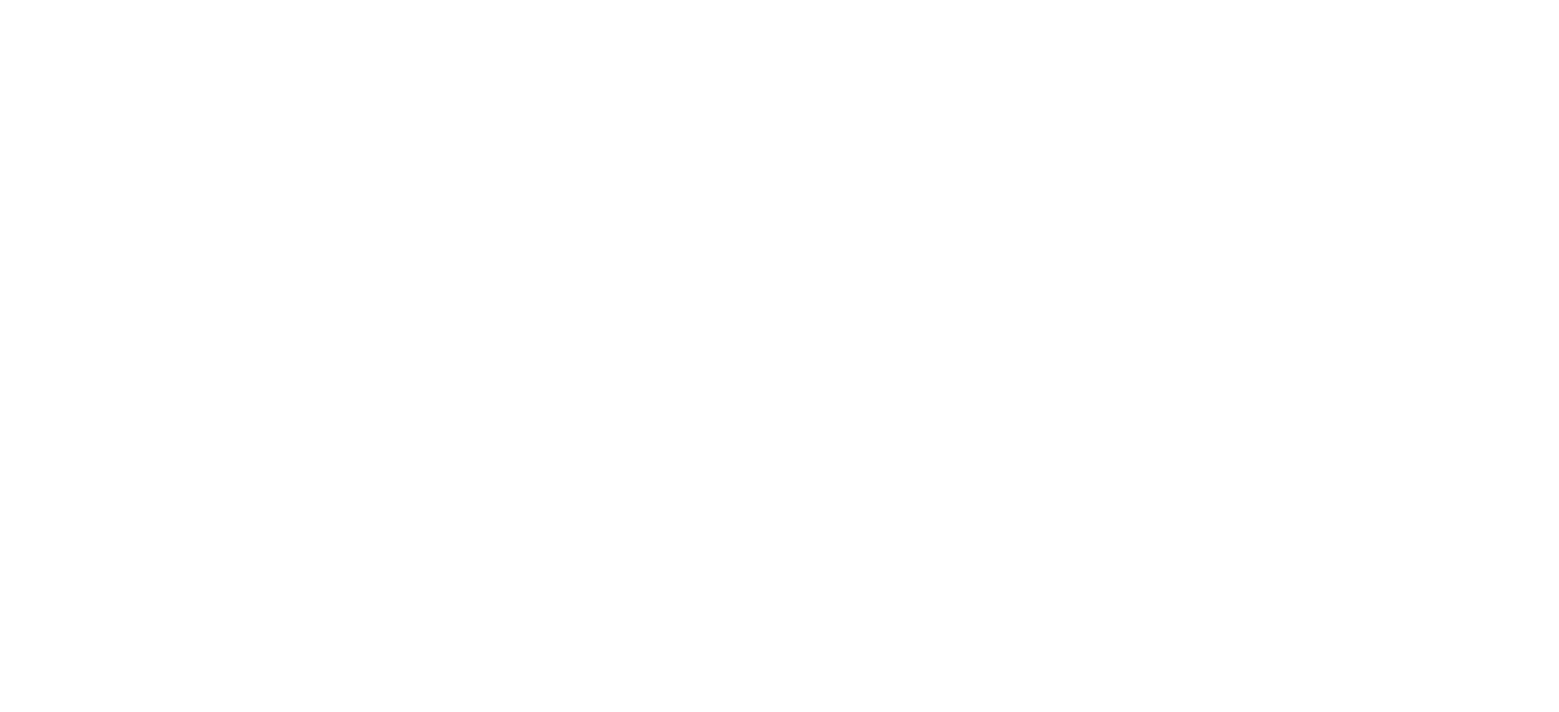
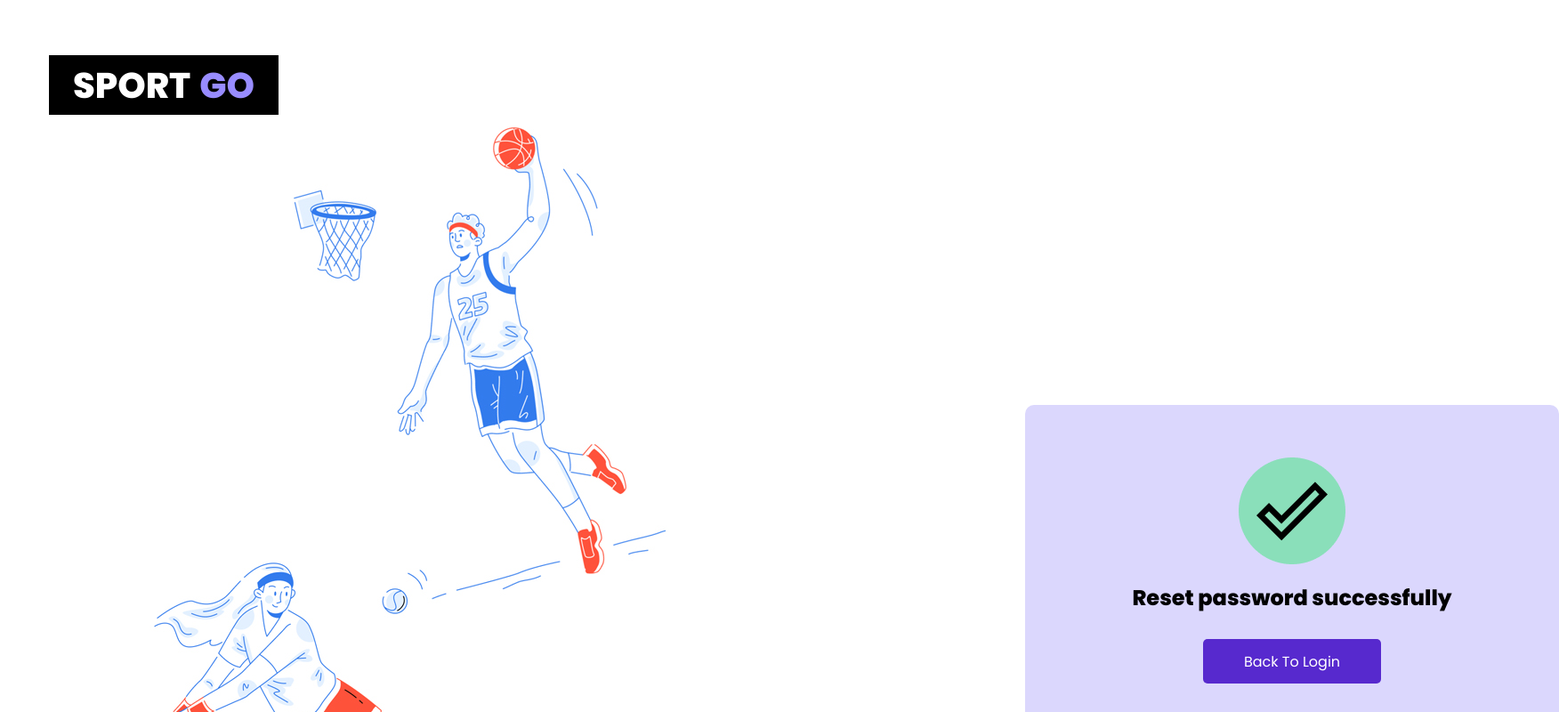
Before and after one commit to CUSportGo/sport-go-frontend, a React (Create React App) app: page /resetsuc in a window 1280 px wide. Before the commit this address had no page. Shown: the top 800 px of the page at 89% size, 1752 px wide, since content can reach past the window. Built offline with nearby package versions, Linux system fonts and the light colour scheme; a web font is replaced by a local one.

Commit message:
[SPGO-30] resetPassword successfully page (#7)
* create file

* add simple component

* add some css to link

* add picture

* delete extra copty of picture

```diff
--- a/package.json
+++ b/package.json
@@ -12,6 +12,7 @@
     "@types/react-dom": "^18.2.7",
     "antd": "^5.9.0",
     "axios": "^1.5.0",
+    "classnames": "^2.3.2",
     "react": "^18.2.0",
     "react-dom": "^18.2.0",
     "react-icons": "^4.11.0",
--- a/src/App.tsx
+++ b/src/App.tsx
@@ -1,9 +1,10 @@
-import React from 'react';
-import logo from './logo.svg';
-import { Route, Routes } from 'react-router-dom';
-import HomePage from './pages/HomePage/HomePage';
-import LoginPage from './pages/LoginPage/LoginPage';
-import RegisterPage from './pages/RegisterPage/RegisterPage';
+import React from "react";
+import logo from "./logo.svg";
+import { Route, Routes } from "react-router-dom";
+import HomePage from "./pages/HomePage/HomePage";
+import LoginPage from "./pages/LoginPage/LoginPage";
+import RegisterPage from "./pages/RegisterPage/RegisterPage";
+import ResetPasswordSuccessfully from "./pages/ResetPasswordPage/ResetPasswordSuccessfully";
 
 function App() {
   return (
@@ -12,6 +13,7 @@
         <Route path="/" element={<HomePage />} />
         <Route path="/login" element={<LoginPage />} />
         <Route path="/register" element={<RegisterPage />} />
+        <Route path="/resetsuc" element={<ResetPasswordSuccessfully />} />
       </Routes>
     </div>
   );
--- /dev/null
+++ b/src/pages/ResetPasswordPage/ResetPassword.css
@@ -0,0 +1,57 @@
+.resetSuccessPage {
+  background-image: url("/src/pictures/background_sportgo.jpg");
+  background-size: 100% 100%;
+  background-position: center;
+  width: 1440px;
+  height: 1024px;
+  font-family: "Poppins", sans-serif;
+}
+
+.resetSuccessPage-block {
+  width: 600px;
+  height: 372px;
+  border-radius: 10px;
+  background: #dbd7fd;
+  margin-left: 80%;
+  margin-top: 326px;
+  display: flex;
+  flex-direction: column;
+  align-items: center;
+  justify-content: center;
+}
+
+.resetSuccessPage-logoName {
+  background-color: black;
+  width: 258px;
+  height: 67px;
+  color: white;
+  font-weight: 800;
+  font-size: 40px;
+  display: flex;
+  justify-content: center;
+  align-items: center;
+  font-family: "Poppins", sans-serif;
+  margin-top: 62px;
+  margin-left: 55px;
+}
+
+.resetSuccessPage-backToLogin {
+  display: flex;
+  background-color: #5729ce;
+  margin-top: 10px;
+  color: white;
+  text-decoration: none;
+  width: 200px;
+  height: 50px;
+  align-items: center;
+  justify-content: center;
+  border-radius: 5px;
+}
+
+.resetSuccessPage-pic {
+  width: 120px;
+  height: 120px;
+  background-image: url("/src/pictures/success.png");
+  background-size: 100% 100%;
+  background-position: center;
+}
--- /dev/null
+++ b/src/pages/ResetPasswordPage/ResetPasswordSuccessfully.tsx
@@ -0,0 +1,22 @@
+import React from "react";
+import "./ResetPassword.css";
+import { NavLink } from "react-router-dom";
+
+function ResetPasswordSuccessfully() {
+  return (
+    <div className="resetSuccessPage">
+      <div className="resetSuccessPage-logoName">
+        SPORT <span className="go-text"> GO</span>
+      </div>
+      <div className="resetSuccessPage-block">
+        <div className="resetSuccessPage-pic"></div>
+        <h2>Reset password successfully</h2>
+        <NavLink to="/login" className="resetSuccessPage-backToLogin">
+          Back To Login
+        </NavLink>
+      </div>
+    </div>
+  );
+}
+
+export default ResetPasswordSuccessfully;
```
Also changed, not shown: src/pictures/success.png (added), 1 other file (tests, documents, lock files or other folders).
